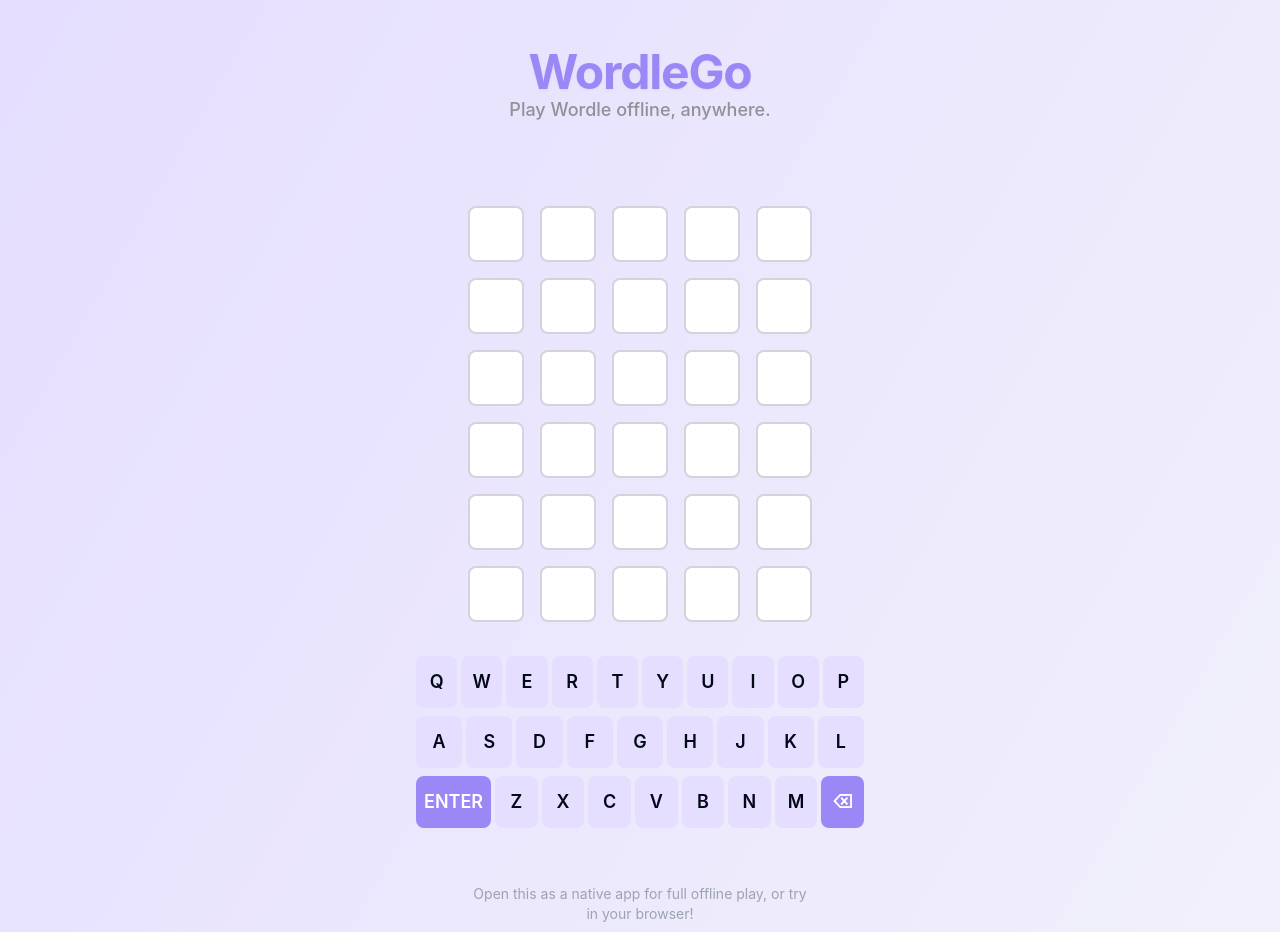
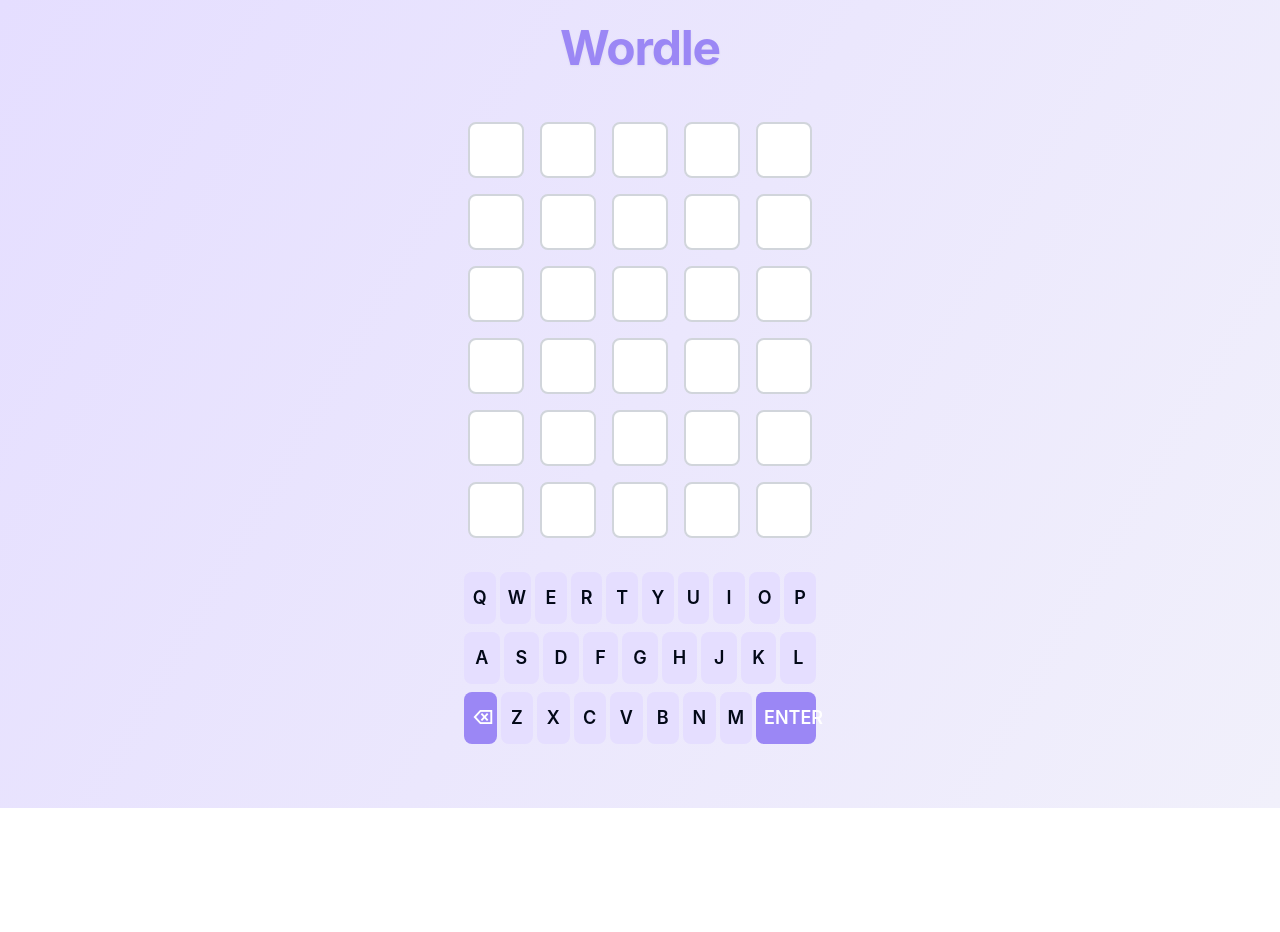
Before and after one commit to seriesoftubes/whatword, a React (Vite) app: page / in a window 1280 px wide. After the commit the page ends 808 px from the top, so only its background shows below. Built offline with nearby package versions, Linux system fonts and the light colour scheme.

Commit message:
Improve keyboard apperance

```diff
--- a/src/components/WordleKeyboard.tsx
+++ b/src/components/WordleKeyboard.tsx
@@ -7,7 +7,7 @@
 const KEY_ROWS = [
   ["Q","W","E","R","T","Y","U","I","O","P"],
   ["A","S","D","F","G","H","J","K","L"],
-  ["ENTER","Z","X","C","V","B","N","M","BACK"]
+  ["BACK","Z","X","C","V","B","N","M","ENTER"]
 ];
 
 type KeyStatus = Record<string, LetterPresence | undefined>;
@@ -18,7 +18,7 @@
 }
 
 export const WordleKeyboard: React.FC<WordleKeyboardProps> = ({ onKey, keyStatus }) => (
-  <div className="flex flex-col gap-2 w-full max-w-md mx-auto select-none">
+  <div className="flex flex-col gap-2 px-12 w-full max-w-md mx-auto select-none">
     {KEY_ROWS.map((row, ri) => (
       <div key={ri} className="flex justify-center gap-1">
         {row.map((key) => {
@@ -27,7 +27,7 @@
           else if (keyStatus[key] === "present") bg = "bg-wordle-present";
           else if (keyStatus[key] === "absent") bg = "bg-wordle-absent text-gray-400";
           if (key === "ENTER" || key === "BACK") bg = "bg-wordle-accent text-white";
-          const width = key == 'ENTER' ? 75 : 36;
+          const width = key == 'ENTER' ? 60 : 30;
 
           return (
             <button
--- a/src/pages/Index.tsx
+++ b/src/pages/Index.tsx
@@ -169,16 +169,15 @@
   return (
     <main className="min-h-screen flex flex-col items-center justify-start gap-6"
       style={{ background: "linear-gradient(120deg, #E5DEFF 0%, #F1F0FB 100%)", fontFamily: "Inter, system-ui,sans-serif" }}>
-      <div className="w-full py-8 md:py-12 text-center">
-        <h1 className="text-3xl md:text-5xl font-bold tracking-tight mb-0 text-wordle-correct drop-shadow-sm">WordleGo</h1>
-        <p className="text-base md:text-lg font-medium text-wordle-absent mb-2">Play Wordle offline, anywhere.</p>
+      <div className="w-full py-3 md:py-6 text-center">
+        <h1 className="text-3xl md:text-5xl font-bold tracking-tight mb-0 text-wordle-correct drop-shadow-sm">Wordle</h1>
       </div>
       <div className="mb-2" style={{ minHeight: 348 }}>
         <WordleBoard guesses={guesses} currentGuess={currentGuess} turn={turn} />
         {(gameStatus === "won" || gameStatus === "lost") && (
           <div className="my-4 flex flex-col items-center">
             <span className="text-lg md:text-xl font-semibold text-wordle-correct mb-2 animate-bounce">
-              {gameStatus === "won" ? "🎉 You guessed it!" : `The word was: ${answer}`}
+              {gameStatus === "won" ? "🎉 Correct!!" : `The word was: ${answer}`}
             </span>
             <button className="px-4 py-2 my-2 rounded-lg bg-wordle-accent text-white hover:bg-wordle-correct transition-all shadow-md" onClick={handleRestart}>
               New Game
@@ -187,7 +186,7 @@
         )}
       </div>
       <WordleKeyboard onKey={handleKey} keyStatus={keyboardStatus} />
-      <div className="mt-8 mb-2 text-sm text-gray-400 max-w-[340px] text-center">Open this as a native app for full offline play, or try in your browser!</div>
+      <div className="mt-8 mb-2 text-sm text-gray-400 max-w-[340px] text-center"></div>
       <input ref={inputRef} style={{ position: "absolute", left: -1000, top: -1000 }} tabIndex={-1} readOnly aria-hidden />
     </main>
   );
```
